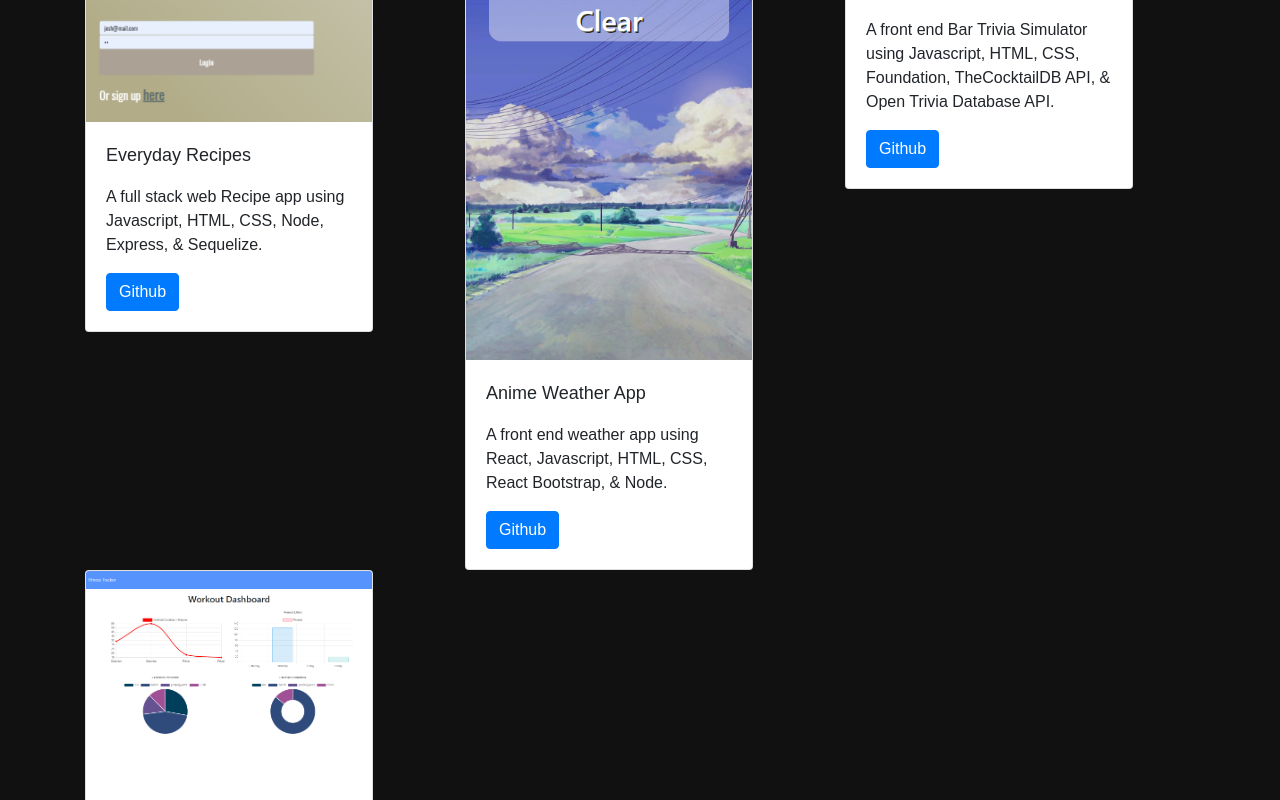
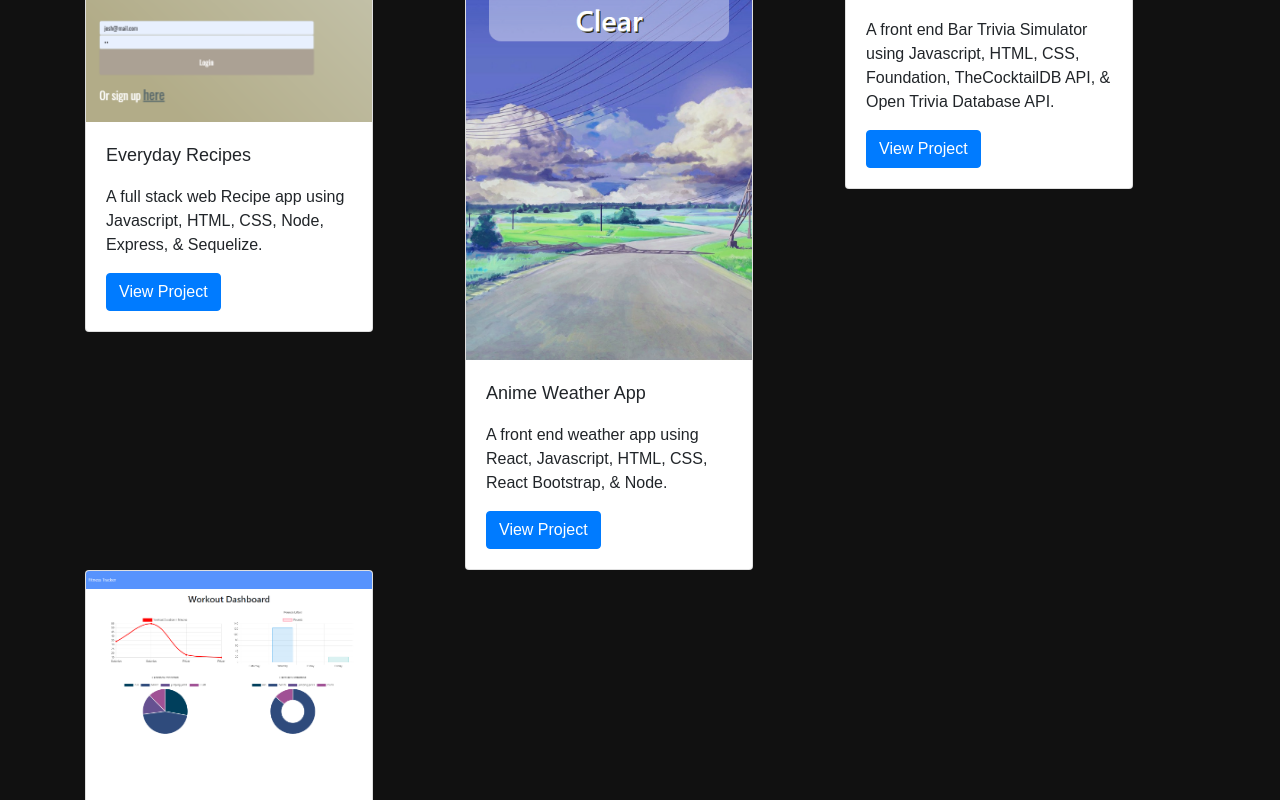
Before and after one commit to joshrehanek/react-portfolio, a React (Create React App) app: page / in a window 1280 px wide. Shown: the part 1880-2680 px from the top of the page. Built offline with nearby package versions, Linux system fonts and the light colour scheme.

Commit message:
changes github liks to view projects link

```diff
--- a/src/components/ProjectCard/ProjectCard.js
+++ b/src/components/ProjectCard/ProjectCard.js
@@ -16,7 +16,7 @@ export default function ProjectCard({ path, src, text, href, label }) {
                     </Card.Text>
                     <a target="_blank" rel="noreferrer" href={href}>
                         <Button variant="primary">
-                            Github
+                            View Project
                     </Button>
                     </a>
                 </Card.Body>
```
